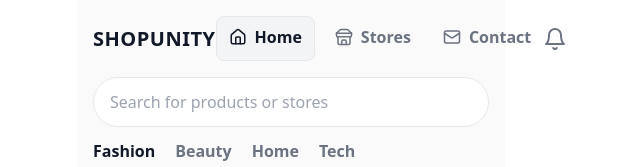
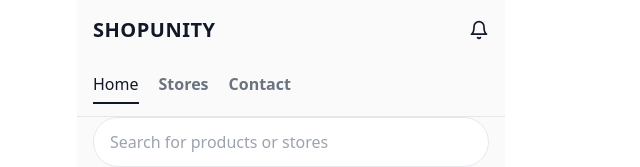
Before and after one commit to kirkland34/shopunity, a Next.js app: page / in a window 1280 px wide. Shown: the top 167 px of the page, without its empty margins (349-989 px from the left). Built offline with nearby package versions, Linux system fonts and the light colour scheme.

Commit message:
Update TopNav.tsx

```diff
--- a/components/TopNav.tsx
+++ b/components/TopNav.tsx
@@ -1,56 +1,47 @@
-'use client';
+"use client";
 
-import Link from 'next/link';
-import { usePathname } from 'next/navigation';
-import { Home, Store, Mail, Bell } from 'lucide-react';
+import Link from "next/link";
+import { Bell } from "lucide-react";
+import { usePathname } from "next/navigation";
+import type { Route } from "next";
 
-function NavItem({
+const tabs = [
+  { label: "Home",    href: "/" as Route },
+  { label: "Stores",  href: "/stores" as Route },
+  { label: "Contact", href: "/contact" as Route },
+] as const;
+
+function Tab({
   href,
   active,
   children,
 }: {
-  href: string;
+  href: Route;
   active: boolean;
   children: React.ReactNode;
 }) {
-  return (
-    <Link
-      href={href}
-      className={[
-        'px-3 py-2 rounded-lg font-semibold',
-        active ? 'text-text bg-pill border border-stroke' : 'text-muted hover:text-text',
-      ].join(' ')}
-    >
-      {children}
-    </Link>
-  );
+  return <Link href={href} className={active ? "tab-active" : "tab"}>{children}</Link>;
 }
 
 export default function TopNav() {
   const pathname = usePathname();
-  const isActive = (p: string) => (pathname === '/' && p === '/') || pathname.startsWith(p) && p !== '/';
+  const isActive = (to: Route) =>
+    to === "/" ? pathname === "/" : pathname.startsWith(to);
 
   return (
-    <header className="header px-4">
-      <div className="flex items-center gap-2">
-        <span className="brand">SHOPUNITY</span>
-      </div>
+    <div>
+      <header className="header">
+        <div className="brand">SHOPUNITY</div>
+        <Bell size={20} />
+      </header>
 
-      <nav className="hidden sm:flex items-center gap-2">
-        <NavItem href="/" active={isActive('/')}>
-          <span className="inline-flex items-center gap-2"><Home size={18}/> Home</span>
-        </NavItem>
-        <NavItem href="/stores" active={isActive('/stores')}>
-          <span className="inline-flex items-center gap-2"><Store size={18}/> Stores</span>
-        </NavItem>
-        <NavItem href="/contact" active={isActive('/contact')}>
-          <span className="inline-flex items-center gap-2"><Mail size={18}/> Contact</span>
-        </NavItem>
+      <nav className="tabs" aria-label="Top Navigation">
+        {tabs.map((t) => (
+          <Tab key={t.label} href={t.href} active={isActive(t.href)}>
+            {t.label}
+          </Tab>
+        ))}
       </nav>
-
-      <div className="flex items-center gap-3">
-        <Bell aria-hidden className="text-muted" />
-      </div>
-    </header>
+    </div>
   );
 }
```
